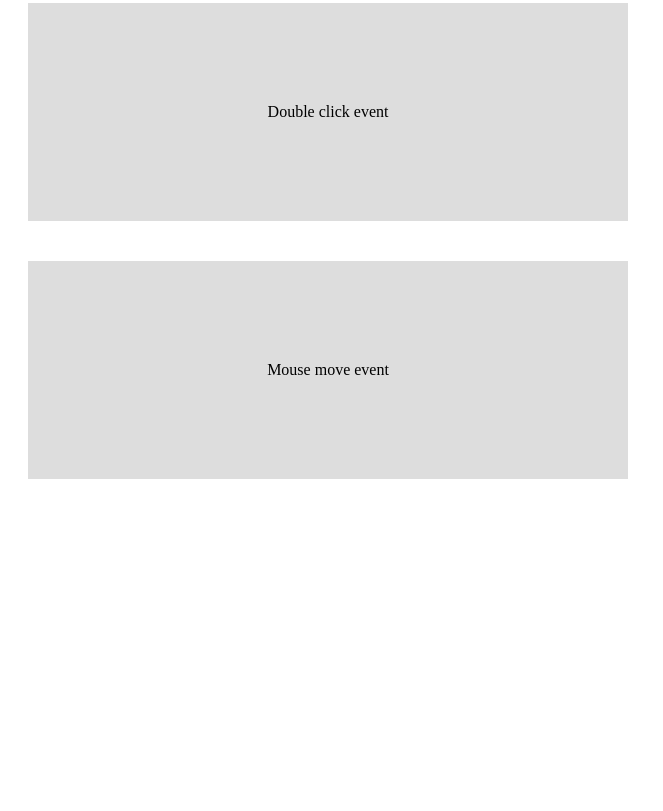
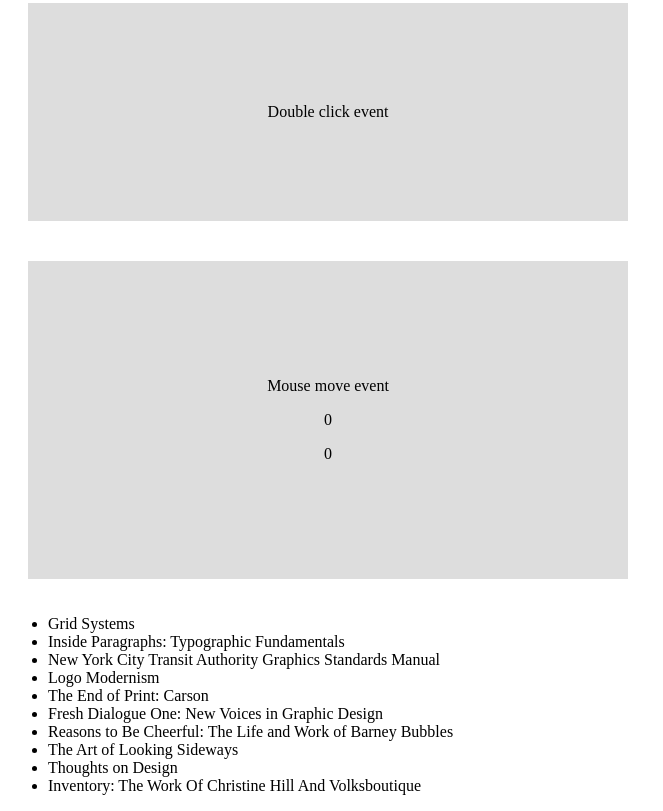
Before and after one commit to H0und5/vuebasics, a plain HTML site: page index.html in a window 1280 px wide. Shown: the part 724-1535 px from the top of the page, without its empty margins (0-663 px from the left). Before the commit the page ends 1231 px from the top, so only its background shows below. Drawn offline with nearby package versions, Linux system fonts and the light colour scheme.

Commit message:
feat: learned how to implement v-for, expects array | object | number

```diff
--- a/app.js
+++ b/app.js
@@ -9,15 +9,23 @@ const app = Vue.createApp({
       author: 'Brandon Sanderson',
       age: 45,
       showInfo: true,
+      x: 0,
+      y: 0,
+      books: [
+        'Grid Systems',
+        'Inside Paragraphs: Typographic Fundamentals',
+        'New York City Transit Authority Graphics Standards Manual',
+        'Logo Modernism',
+        'The End of Print: Carson',
+        'Fresh Dialogue One: New Voices in Graphic Design',
+        'Reasons to Be Cheerful: The Life and Work of Barney Bubbles',
+        'The Art of Looking Sideways',
+        'Thoughts on Design',
+        'Inventory: The Work Of Christine Hill And Volksboutique',
+      ]
     }
   },
   methods: {
-    decreaseAge() {
-      this.age--
-    },
-    changeTitle(title) {
-      this.title = title
-    },
     hideInfoHandler() {
 
       this.showInfo = !this.showInfo
@@ -45,6 +53,12 @@ const app = Vue.createApp({
     },
     mouseMoveEventHandler(e) {
       console.log('mouse move event executed.', '\n', e)
+
+      this.x = e.offsetX;
+      this.y = e.offsetY;
+
+      console.log(this.x, this.y);
+
     }
   }
 });
--- a/index.html
+++ b/index.html
@@ -38,10 +38,22 @@
       <br /><br />
 
       <!-- Mouse events -->
-      <div class="box" @mouseover="mouseOverEventHandler($event, 5)">Mouse over event</div>
-      <div class="box" @mouseleave="mouseLeaveEventHandler">Mouse leave event</div>
-      <div class="box" @dblclick="doubleClickEventHandler">Double click event</div>
-      <div class="box" @mousemove="mouseMoveEventHandler">Mouse move event</div>
+      <div class="box" @mouseover.prevent="mouseOverEventHandler($event, 5)">Mouse over event</div>
+      <div class="box" @mouseleave.prevent="mouseLeaveEventHandler">Mouse leave event</div>
+      <div class="box" @dblclick.prevent="doubleClickEventHandler">Double click event</div>
+      <div class="box" @mousemove.prevent="mouseMoveEventHandler">
+        <p>Mouse move event</p>
+        <p>{{ x }}</p>
+        <p>{{ y }}</p>
+
+      </div>
+
+      <!-- for loops  -->
+      <ul>
+        <li v-for="book in books">
+          {{ book }}
+        </li>
+      </ul>
 
     </div>
 
```
